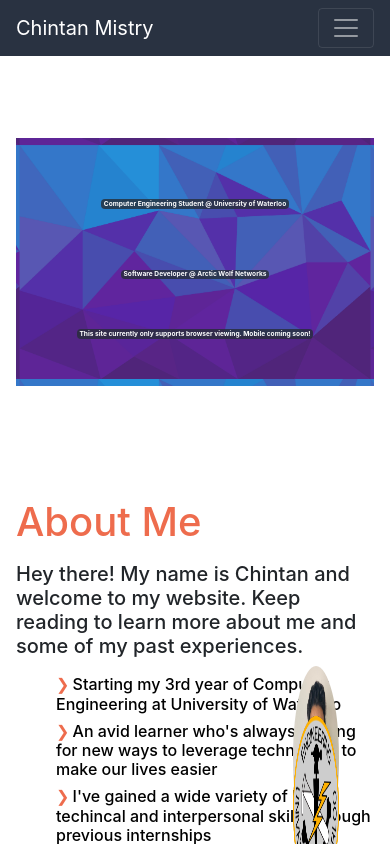
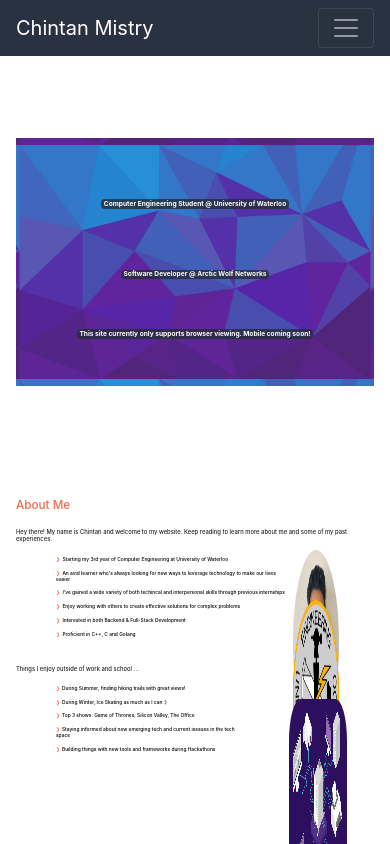
Before and after one commit to csmistry/personal-website, a React (Create React App) app: page / in a window 390 px wide. Shown: the top 844 px of the page. Built offline with nearby package versions, Linux system fonts and the light colour scheme.

Commit message:
adding responsive layout to about me section

```diff
--- a/src/About.js
+++ b/src/About.js
@@ -10,7 +10,7 @@ export const About = () => (
           <div id="about" className="layout-element">
             <h1 className="section-heading">About Me </h1>
             <div>
-              <h5>Hey there! My name is Chintan and welcome to my website. Keep reading to learn more about me and some of my past experiences.</h5>
+              <h5 className="aboutme-heading">Hey there! My name is Chintan and welcome to my website. Keep reading to learn more about me and some of my past experiences.</h5>
               <div className="about-horizontal-flexbox">
                 <div>
                     <ul className="list">
@@ -27,7 +27,7 @@ export const About = () => (
                   <img className="wloo-img" src={wloo} alt="Avatar"/>
                 </div>
               </div>
-              <h5>Things I enjoy outside of work and school ...</h5>
+              <h5 className="aboutme-heading">Things I enjoy outside of work and school ...</h5>
               <div className="about-horizontal-flexbox">
                 <div>
                     <ul className="list">
--- a/src/about.css
+++ b/src/about.css
@@ -9,6 +9,7 @@
 .li-abt{
     list-style: none;
     margin-top: 2%;
+    font-size: 1.25vw;
 }
 
 
@@ -26,29 +27,36 @@
   }
 
   .wloo-img{
-      width: 12%;
-      height: 22%;
+      width: 12vw;
+      height: 22vh;
       position: absolute;
       right: 13%;
       margin-top: 13%;
   }
 
+  /*12, 22*/
+
   .myPic-img{
     border-radius: 50%;
-    width: 12%;
-    height: 22%;
+    width: 12vw;
+    height: 22vh;
     position: absolute;
     right: 13%;
 
 }
+/*12%, 22%*/
 
 
 
 .backend-img{
     border-radius: 20%;
-    width: 15%;
-    height: 25%;
+    width: 15vw;
+    height: 25vh;
     position: absolute;
     right: 11%;
     margin-top: 5%;
 }
+
+.aboutme-heading {
+    font-size: 1.5vw;
+}
--- a/src/components/Layout.css
+++ b/src/components/Layout.css
@@ -6,6 +6,7 @@
 .section-heading {
     color: #ee6c4d;
     padding-bottom: 2%;
+    font-size: 3vw;
 }
 
 
```
Also changed, not shown: 1 other file (tests, documents, lock files or other folders).
